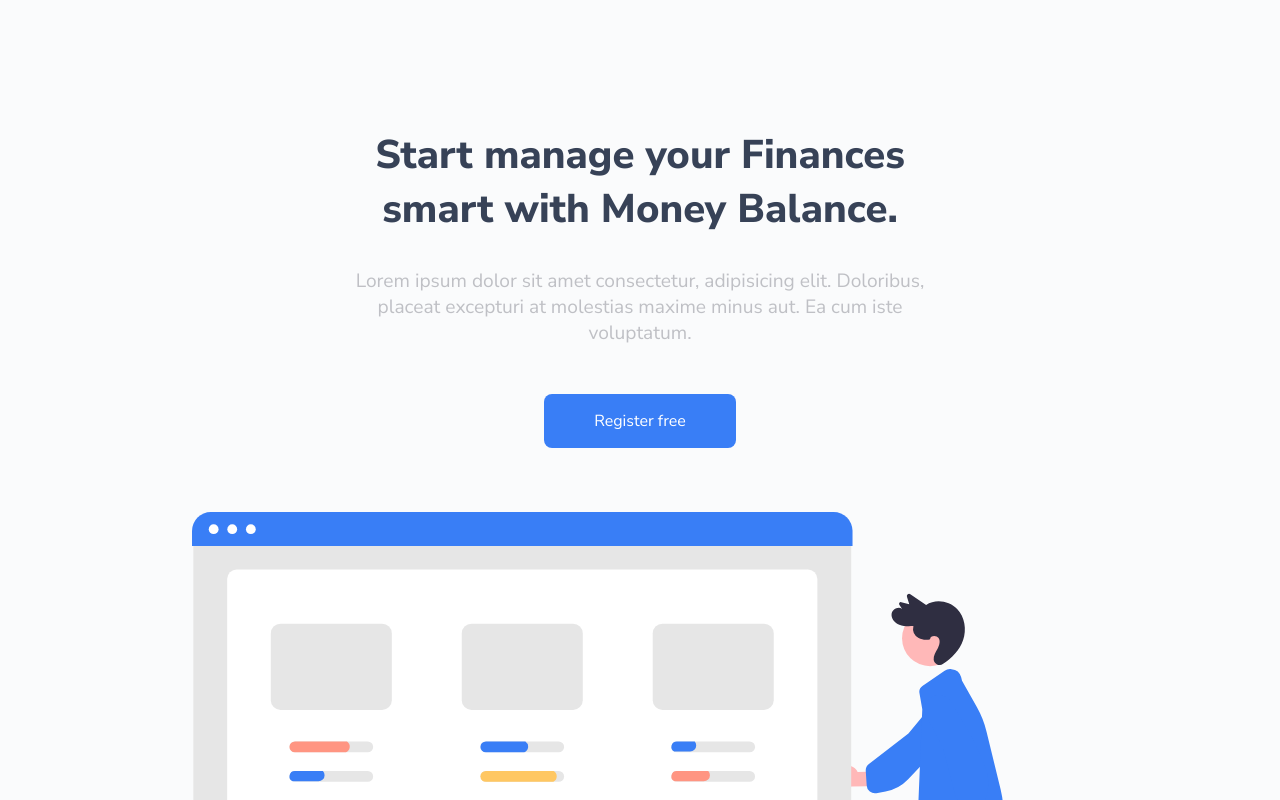
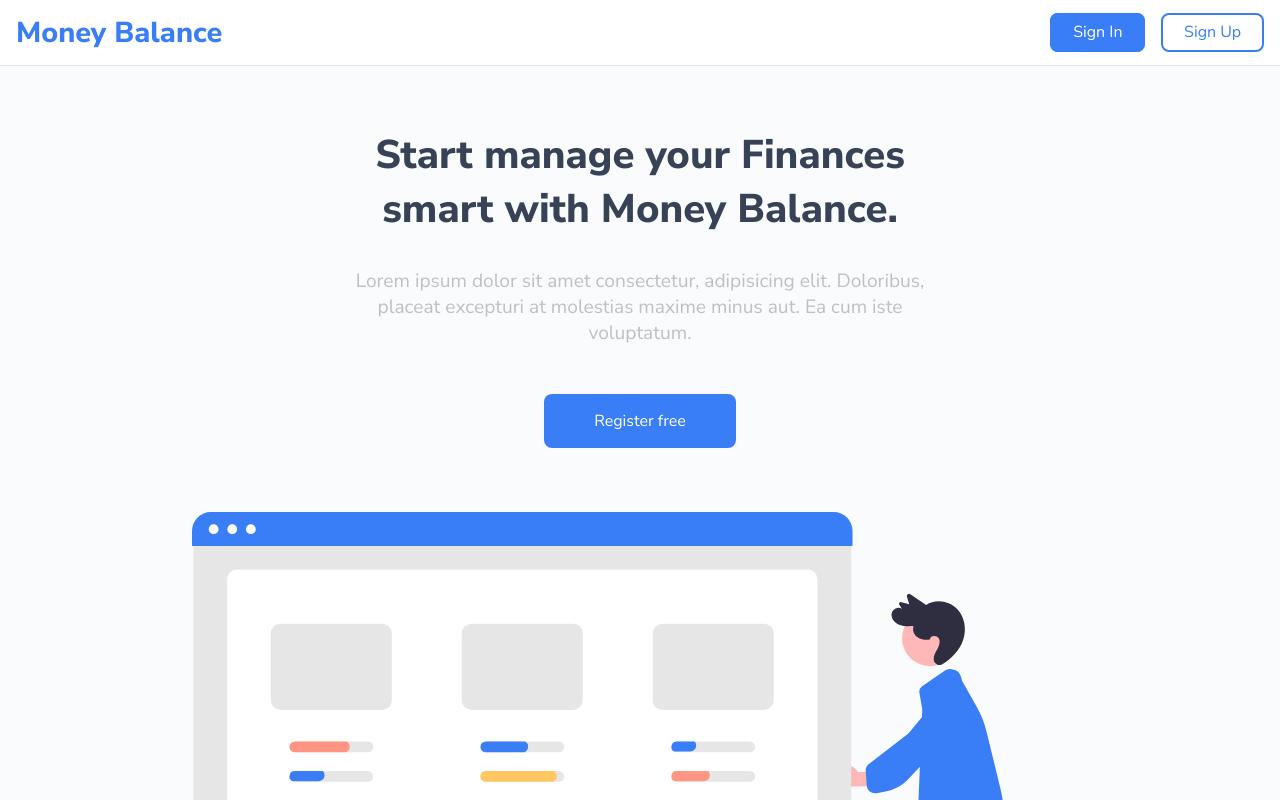
Before and after one commit to wojtek99955/money-balance, a React (Create React App) app in the folder client/: page / in a window 1280 px wide. Shown: the top 800 px of the page. Built offline with nearby package versions, Linux system fonts and the light colour scheme.

Commit message:
refactor header

```diff
--- a/client/src/components/StartPage/StartPage.tsx
+++ b/client/src/components/StartPage/StartPage.tsx
@@ -1,3 +1,4 @@
+import Header from "./Header/Header";
 import About from "./About/About";
 import Footer from "./Footer/Footer";
 import Main from "./Main/Main";
@@ -5,6 +6,7 @@
 const StartPage = () => {
   return (
     <>
+      <Header />
       <Main />
       <About />
       <Footer />
```
